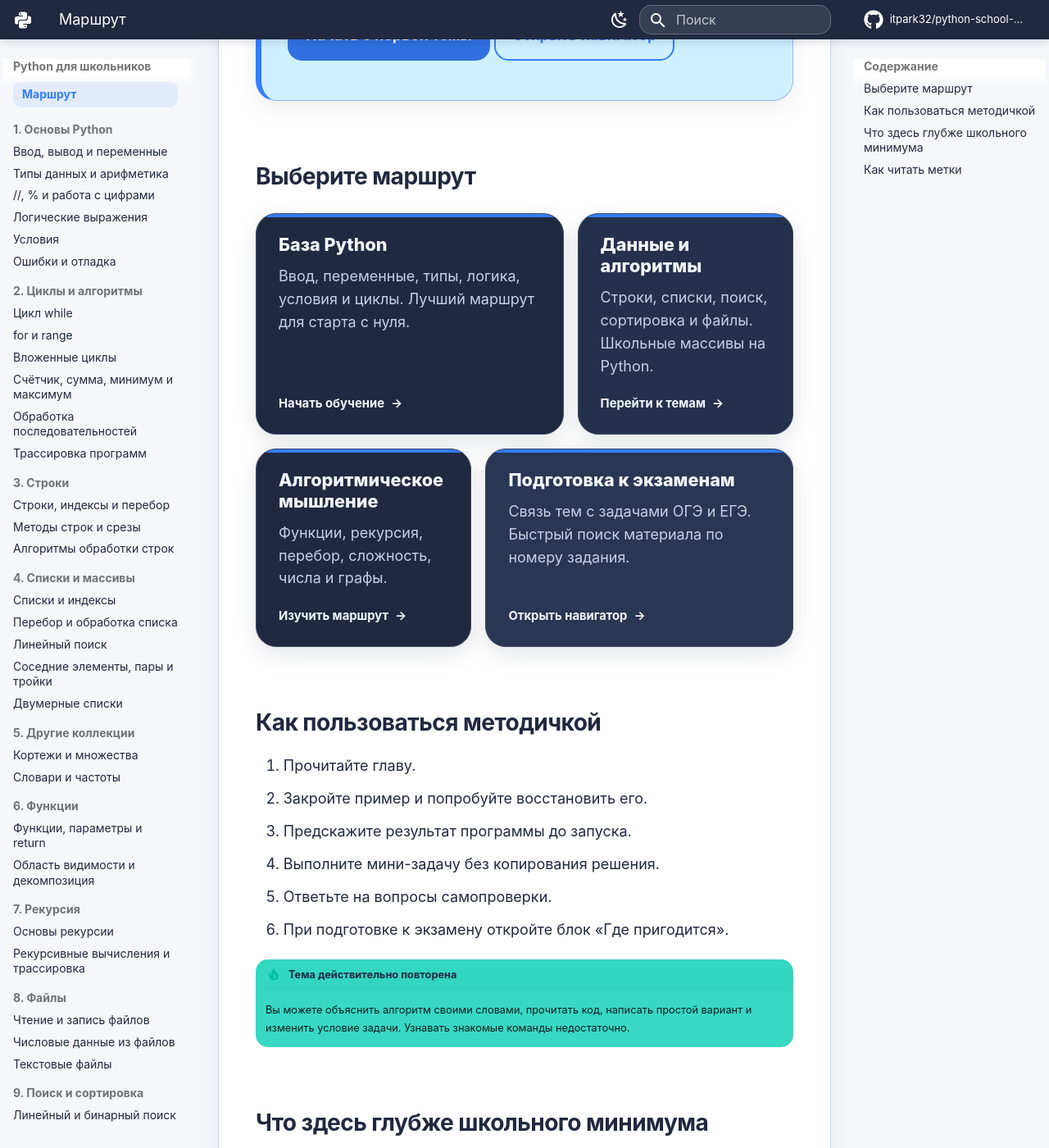
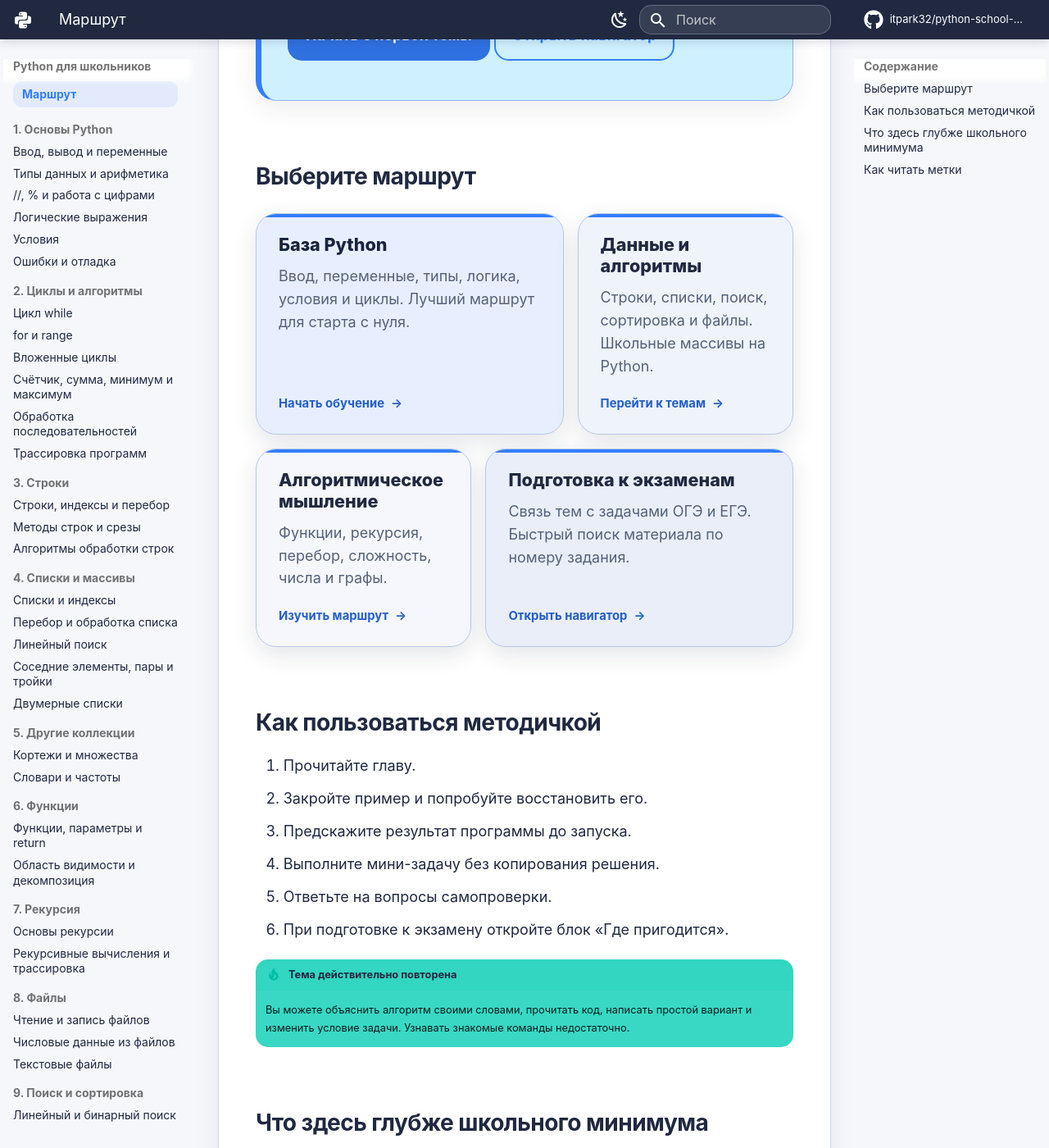
Before and after one commit to itpark32/python-school-metodichka, an MkDocs documentation site: the page built from docs/index.md, in a window 1280 px wide and 1400 px high, scrolled down 557 px. Shown: the whole window at 82% size. Built offline with MkDocs 1.6.1 and Material for MkDocs 9.7.7, drawn with Linux system fonts in a browser that asks for light colours; comment, search, counter and statistics services are not loaded.

Commit message:
Адаптировать карточки под светлую тему

```diff
--- a/docs/stylesheets/itpark-v3.css
+++ b/docs/stylesheets/itpark-v3.css
@@ -62,14 +62,15 @@
   --card-border: var(--color-border);
   --card-radius: var(--itpark-radius);
   --card-shadow: var(--itpark-shadow);
-  --topic-primary-bg: #202940;
-  --topic-primary-fg: #f4f7ff;
-  --topic-algorithms-bg: #25314c;
-  --topic-thinking-bg: #202940;
-  --topic-exams-bg: #293654;
-  --topic-card-fg: #f4f7ff;
-  --topic-card-muted: #c7d0e4;
-  --topic-card-border: #3f4b68;
+  --topic-primary-bg: #e7efff;
+  --topic-primary-fg: #18243d;
+  --topic-algorithms-bg: #eef3fc;
+  --topic-thinking-bg: #f5f7fc;
+  --topic-exams-bg: #e9eef9;
+  --topic-card-fg: #202940;
+  --topic-card-muted: #56627a;
+  --topic-card-border: #b9c8e5;
+  --topic-card-action: #245fc7;
   --button-bg: var(--color-link);
   --button-bg-hover: var(--color-link-hover);
   --button-fg: var(--color-on-primary);
@@ -153,6 +154,7 @@
   --topic-card-fg: #f4f7ff;
   --topic-card-muted: #c7d0e4;
   --topic-card-border: #465475;
+  --topic-card-action: #a9c7ff;
   --itpark-shadow: 0 0.5rem 1.5rem rgb(0 0 0 / 18%);
   --itpark-shadow-hover: 0 0.75rem 2rem rgb(0 0 0 / 28%);
   --md-primary-fg-color: var(--itpark-dark);
@@ -303,7 +305,7 @@ body {
   gap: 0.4rem;
   margin-top: auto;
   padding-top: 1rem;
-  color: inherit;
+  color: var(--topic-card-action);
   font-size: 0.74rem;
   font-weight: 750;
 }
```
